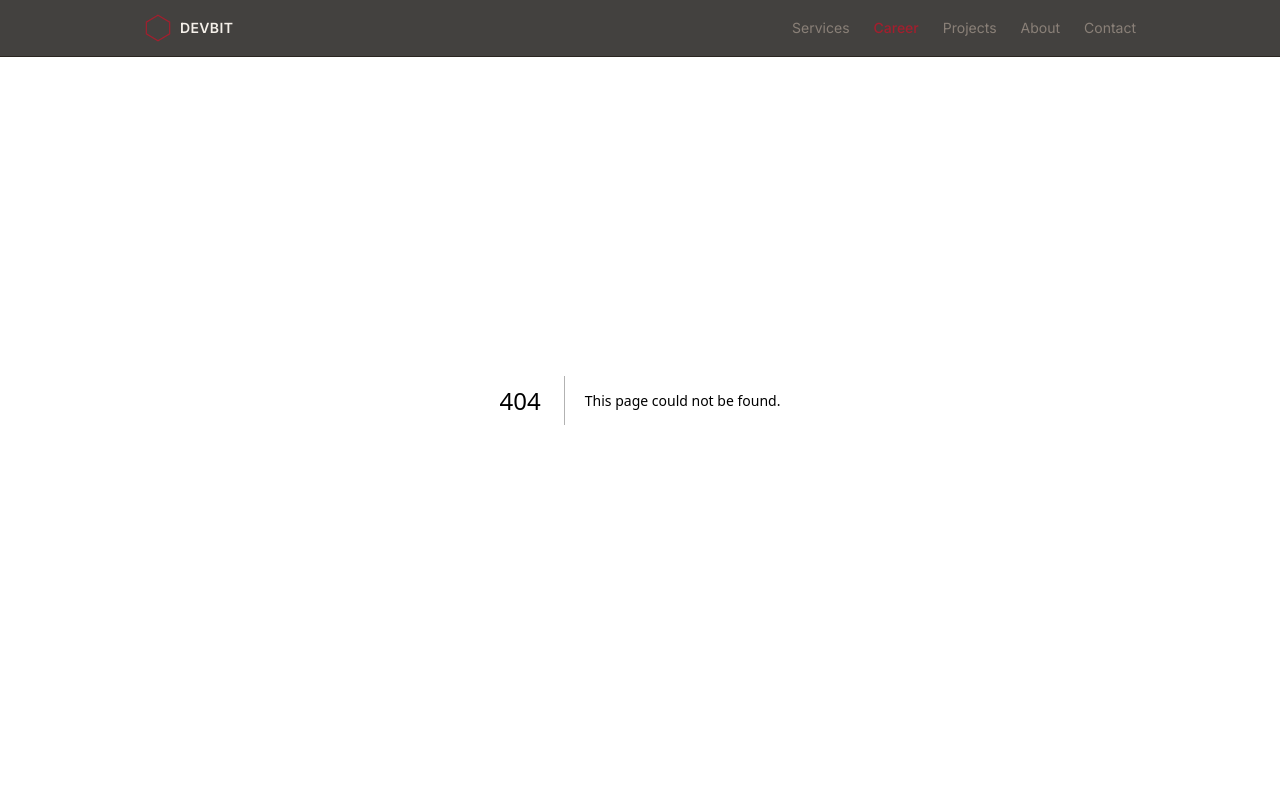
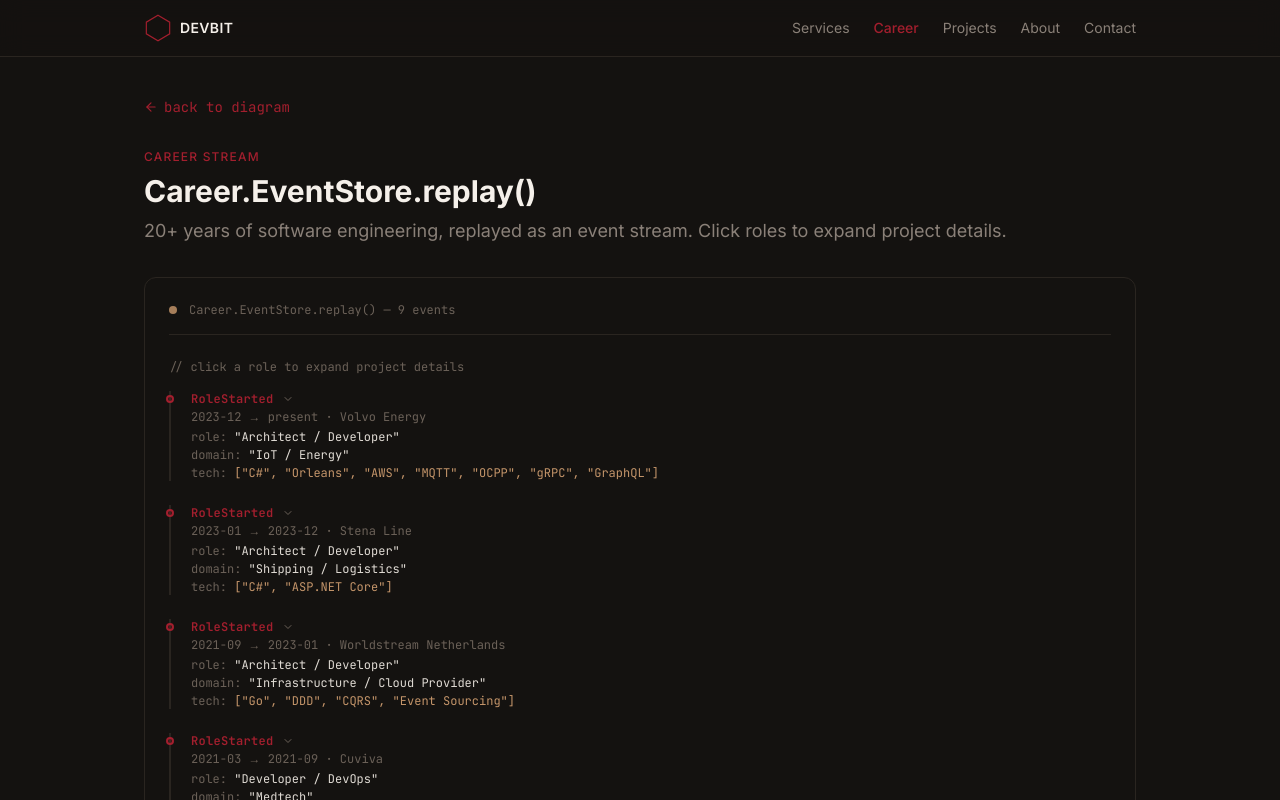
Before and after one commit to haderach75/devbit.se, a Next.js app: page /career in a window 1280 px wide. Before the commit this address had no page. Shown: the top 800 px of the page. Built offline with nearby package versions, Linux system fonts and the light colour scheme.

Commit message:
feat: add career event stream page with nested expandable events

```diff
--- /dev/null
+++ b/src/app/career/page.tsx
@@ -0,0 +1,18 @@
+import type { Metadata } from "next";
+import { PageContainer } from "@/components/layout/page-container";
+import { SectionHeading } from "@/components/ui/section-heading";
+import { EventStream } from "@/components/career/event-stream";
+
+export const metadata: Metadata = {
+  title: "Career Stream — Devbit Consulting | Michael Hultman",
+  description: "20+ years of software engineering experience as an event-sourced timeline. System architecture, distributed systems, cloud development.",
+};
+
+export default function CareerPage() {
+  return (
+    <PageContainer>
+      <SectionHeading label="Career Stream" title="Career.EventStore.replay()" description="20+ years of software engineering, replayed as an event stream. Click roles to expand project details." />
+      <EventStream />
+    </PageContainer>
+  );
+}
--- /dev/null
+++ b/src/components/career/career-event.tsx
@@ -0,0 +1,56 @@
+"use client";
+import { useState } from "react";
+import { AnimatePresence, motion } from "framer-motion";
+import { ChevronDown } from "lucide-react";
+import type { CareerEvent as CareerEventType } from "@/lib/types";
+import { ProjectEvent } from "./project-event";
+
+const typeStyles: Record<string, { color: string; border: string; dot: string }> = {
+  RoleStarted: { color: "text-crimson", border: "border-border", dot: "bg-crimson/20 border-crimson" },
+  EducationCompleted: { color: "text-purple", border: "border-purple/20", dot: "bg-purple/20 border-purple" },
+  CompanyFounded: { color: "text-gold", border: "border-gold/20", dot: "bg-gold/20 border-gold" },
+  SkillAcquired: { color: "text-amber", border: "border-amber/20", dot: "bg-amber/20 border-amber" },
+};
+
+interface CareerEventProps { event: CareerEventType; }
+
+export function CareerEvent({ event }: CareerEventProps) {
+  const [expanded, setExpanded] = useState(false);
+  const style = typeStyles[event.type] ?? typeStyles.RoleStarted;
+  const hasChildren = event.children && event.children.length > 0;
+
+  return (
+    <motion.div initial={{ opacity: 0, x: -10 }} whileInView={{ opacity: 1, x: 0 }} viewport={{ once: true, margin: "-50px" }} transition={{ duration: 0.4 }}
+      className={`relative border-l-2 ${style.border} pl-5 mb-6`}>
+      <div className={`absolute -left-[5px] top-1 h-2 w-2 rounded-full border-2 ${style.dot}`} />
+      <div className={hasChildren ? "cursor-pointer" : ""} onClick={() => hasChildren && setExpanded(!expanded)}>
+        <div className="flex items-center gap-2">
+          <p className={`font-mono text-xs font-semibold tracking-wide ${style.color}`}>{event.type}</p>
+          {hasChildren && (
+            <motion.div animate={{ rotate: expanded ? 180 : 0 }} transition={{ duration: 0.2 }}>
+              <ChevronDown size={12} className="text-text-dim" />
+            </motion.div>
+          )}
+        </div>
+        <p className="font-mono text-xs text-text-dim mt-0.5">
+          {event.timestamp}{event.endTimestamp && ` → ${event.endTimestamp}`}{" · "}{event.source}
+        </p>
+        <div className="font-mono text-xs text-text-muted mt-1 space-y-0.5">
+          {event.payload.role && <p><span className="text-text-dim">role: </span><span className="text-text-body">&quot;{event.payload.role}&quot;</span></p>}
+          {event.payload.domain && <p><span className="text-text-dim">domain: </span><span className="text-text-body">&quot;{event.payload.domain}&quot;</span></p>}
+          {event.payload.tech && <p><span className="text-text-dim">tech: </span><span className="text-amber">[{event.payload.tech.map((t) => `"${t}"`).join(", ")}]</span></p>}
+          {event.payload.degree && <p><span className="text-text-dim">degree: </span><span className="text-text-body">&quot;{event.payload.degree}&quot;</span></p>}
+          {event.payload.status && <p><span className="text-text-dim">status: </span><span className="text-sage">&quot;{event.payload.status}&quot;</span></p>}
+        </div>
+      </div>
+      <AnimatePresence>
+        {expanded && hasChildren && (
+          <motion.div initial={{ opacity: 0, height: 0 }} animate={{ opacity: 1, height: "auto" }} exit={{ opacity: 0, height: 0 }}
+            className="mt-3 pt-2 border-t border-dashed border-border">
+            {event.children!.map((child) => <ProjectEvent key={child.id} event={child} />)}
+          </motion.div>
+        )}
+      </AnimatePresence>
+    </motion.div>
+  );
+}
--- /dev/null
+++ b/src/components/career/event-stream.tsx
@@ -0,0 +1,18 @@
+"use client";
+import { careerEvents } from "@/data/career-events";
+import { CareerEvent } from "./career-event";
+
+export function EventStream() {
+  return (
+    <div className="rounded-xl border border-border bg-bg p-6 font-mono">
+      <div className="flex items-center gap-3 border-b border-border pb-4 mb-6">
+        <div className="h-2 w-2 rounded-full bg-amber animate-pulse" />
+        <span className="text-xs text-text-dim">Career.EventStore.replay() — {careerEvents.length} events</span>
+      </div>
+      <div className="space-y-2">
+        <p className="text-xs text-text-dim mb-4">{"// click a role to expand project details"}</p>
+        {careerEvents.map((event) => <CareerEvent key={event.id} event={event} />)}
+      </div>
+    </div>
+  );
+}
--- /dev/null
+++ b/src/components/career/project-event.tsx
@@ -0,0 +1,24 @@
+"use client";
+import { motion } from "framer-motion";
+import type { CareerEvent } from "@/lib/types";
+
+interface ProjectEventProps { event: CareerEvent; }
+
+export function ProjectEvent({ event }: ProjectEventProps) {
+  const color = event.type === "ProjectInProgress" ? "text-amber" : "text-sage";
+  const borderColor = event.type === "ProjectInProgress" ? "border-amber/30" : "border-sage/30";
+  const dotBg = event.type === "ProjectInProgress" ? "bg-amber/20 border-amber" : "bg-sage/20 border-sage";
+
+  return (
+    <motion.div initial={{ opacity: 0, height: 0 }} animate={{ opacity: 1, height: "auto" }} exit={{ opacity: 0, height: 0 }} transition={{ duration: 0.3 }}
+      className={`relative border-l border-dashed ${borderColor} pl-5 mb-3`}>
+      <div className={`absolute -left-[5px] top-1 h-2 w-2 rounded-full border-2 ${dotBg}`} />
+      <p className={`font-mono text-xs font-semibold tracking-wide ${color}`}>{event.type}</p>
+      <p className="font-mono text-xs text-text-dim">{event.source}</p>
+      <p className="font-mono text-xs text-text-muted mt-0.5">
+        <span className="text-text-dim">scope: </span>
+        <span className="text-text-body">&quot;{event.payload.scope}&quot;</span>
+      </p>
+    </motion.div>
+  );
+}
```
